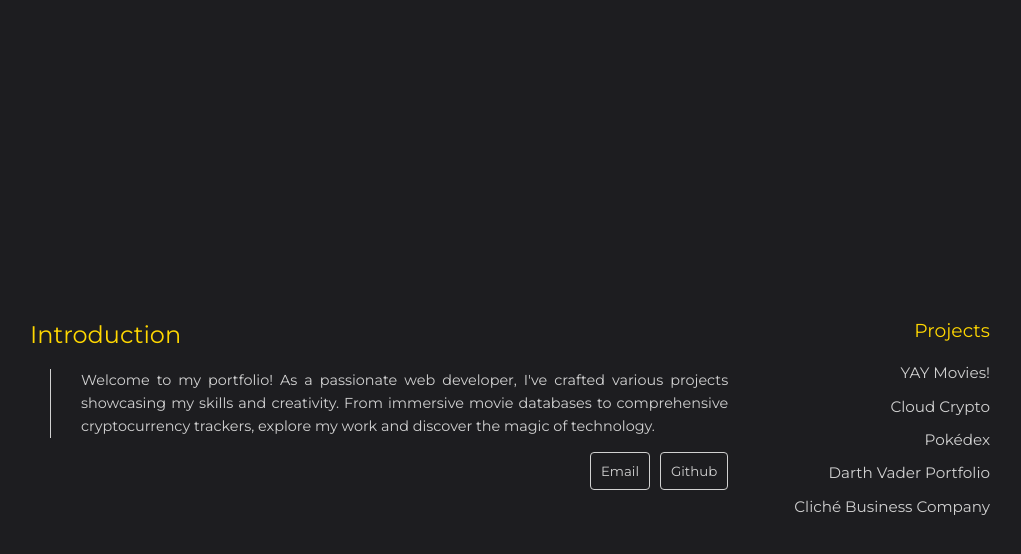
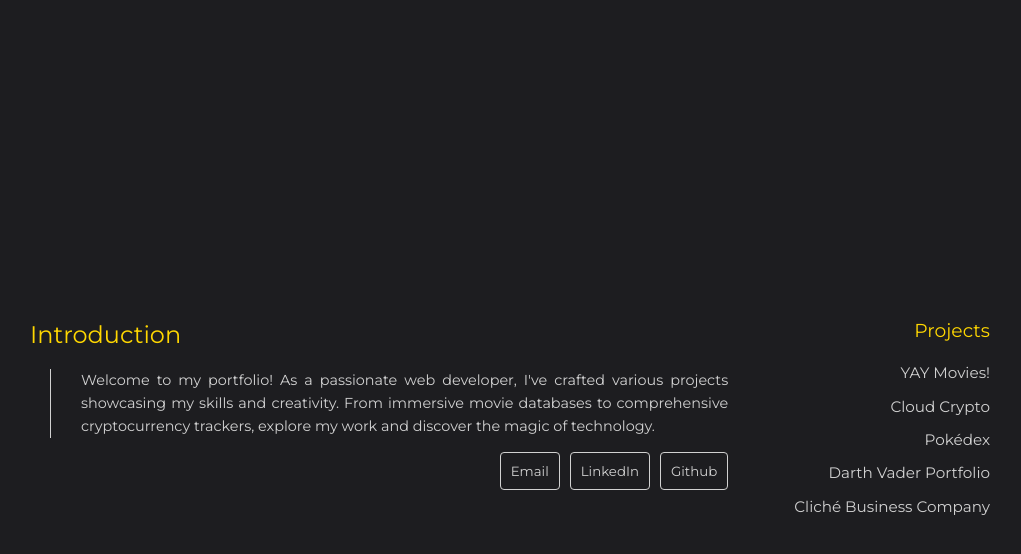
Before and after one commit to joseph-johnson27001/portfolio, a Vue app: page / in a window 1280 px wide. Both pictures are taken after a click on the icon 625 px from the left and 746 px from the top of the page. Shown: the top 554 px of the page, without its empty margins (130-1151 px from the left). Built offline with nearby package versions, Linux system fonts and the light colour scheme.

Commit message:
Added LinkedIn button to intro

```diff
--- a/src/components/MainArea.vue
+++ b/src/components/MainArea.vue
@@ -30,6 +30,11 @@
         <div class="button-container" v-else>
           <a href="mailto:joseph.johnson27001@gmail.com"
             ><button>Email</button></a
+          >
+          <a
+            href="https://www.linkedin.com/in/joe-johnson-619533206/"
+            target="_blank"
+            ><button>LinkedIn</button></a
           >
 
           <a href="https://github.com/joseph-johnson27001" target="_blank"
```
